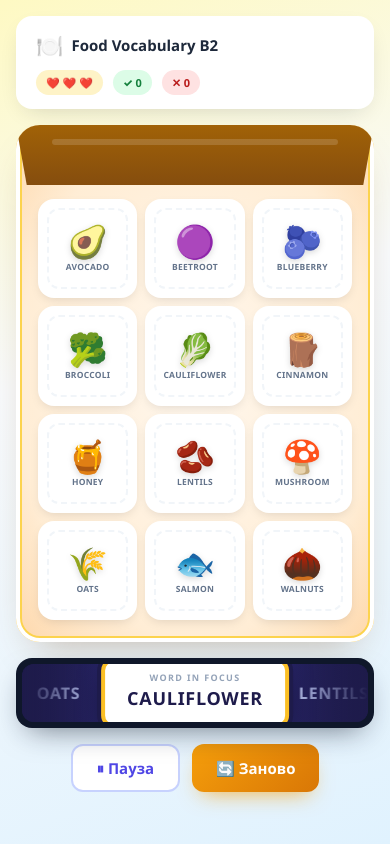
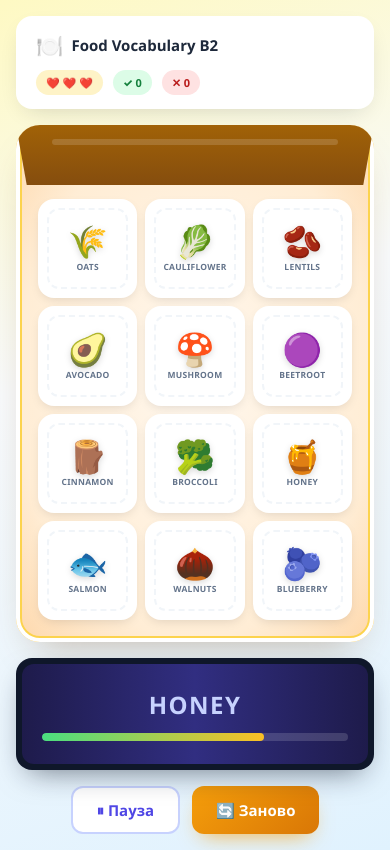
Before and after one commit to youarealoneyep-alt/catcatcat, a plain HTML site: page index.html in a window 390 px wide. Both pictures are taken after a click on the button "Начать игру 🚀". Drawn offline with Linux system fonts and the light colour scheme.

Commit message:
Update index.html

```diff
--- a/index.html
+++ b/index.html
@@ -3,7 +3,7 @@
 <head>
 <meta charset="UTF-8">
 <meta name="viewport" content="width=device-width, initial-scale=1.0">
-<title>Food Vocabulary B2 — Speed Tap</title>
+<title>Food Vocabulary B2 — Speed Tap (10 сек)</title>
 <style>
   :root{
     --ink:#1e293b; --muted:#64748b; --line:#e2e8f0;
@@ -107,89 +107,45 @@
     color:var(--red);font-weight:900;
   }
   .plate.disabled{cursor:default;opacity:.55}
-  .plate.hint{
-    animation:hintPulse 1s infinite;
-    border-color:#fbbf24;
-  }
   @keyframes pop{0%{transform:scale(1)}50%{transform:scale(1.08)}100%{transform:scale(1)}}
   @keyframes shake{0%,100%{transform:translateX(0)}20%{transform:translateX(-6px)}40%{transform:translateX(6px)}60%{transform:translateX(-4px)}80%{transform:translateX(4px)}}
-  @keyframes hintPulse{
-    0%,100%{box-shadow:0 4px 12px -4px rgba(0,0,0,.15)}
-    50%{box-shadow:0 0 0 6px rgba(251,191,36,.35)}
-  }
 
-  /* Ticker */
+  /* Ticker / Word Display */
   .ticker-wrap{
     position:relative;
     background:#0f172a;
     border-radius:16px;
     padding:6px;
     box-shadow:0 12px 30px -12px rgba(15,23,42,.6);
-    overflow:hidden;
+    margin-bottom:14px;
   }
   .ticker{
     background:linear-gradient(90deg,#1e1b4b,#312e81,#1e1b4b);
     border-radius:12px;
-    padding:18px 0;
+    padding:16px 20px;
     position:relative;
-    overflow:hidden;
+    display:flex;flex-direction:column;align-items:center;justify-content:center;
+    min-height:100px;
   }
-  .ticker::before,.ticker::after{
-    content:"";position:absolute;top:0;bottom:0;width:80px;z-index:3;pointer-events:none;
+  .word-display{
+    font-size:clamp(24px,5vw,36px);font-weight:900;letter-spacing:.06em;
+    color:#c7d2fe;text-transform:uppercase;text-align:center;
+    transition:color .2s, transform .2s;
   }
-  .ticker::before{left:0;background:linear-gradient(90deg,#1e1b4b,transparent)}
-  .ticker::after{right:0;background:linear-gradient(270deg,#1e1b4b,transparent)}
-  .ticker-track{
-    display:flex;gap:0;
-    animation:scroll 30s linear infinite;
-    will-change:transform;
+  .word-display.ok{color:#4ade80;transform:scale(1.05)}
+  .word-display.err{color:#f87171;animation:shake .35s ease}
+
+  /* 10-second progress bar */
+  .time-bar-track{
+    width:100%;height:8px;background:rgba(255,255,255,.15);
+    border-radius:99px;margin-top:12px;overflow:hidden;
   }
-  .ticker-track.paused{animation-play-state:paused}
-  .ticker-item{
-    flex:0 0 auto;
-    padding:0 40px;
-    font-size:22px;font-weight:900;letter-spacing:.05em;
-    color:#c7d2fe;
-    white-space:nowrap;
-    text-transform:uppercase;
-    position:relative;
+  .time-bar-fill{
+    height:100%;width:100%;border-radius:99px;
+    background:linear-gradient(90deg,#4ade80,#fbbf24);
+    transition:width 0.05s linear, background 0.3s;
   }
-  .ticker-item::after{
-    content:"•";position:absolute;right:0;top:50%;transform:translateY(-50%);
-    color:#4f46e5;font-size:14px;
-  }
-  .ticker-item:last-child::after{display:none}
-  @keyframes scroll{
-    0%{transform:translateX(0)}
-    100%{transform:translateX(-50%)}
-  }
-
-  /* Center focus window */
-  .focus-window{
-    position:absolute;left:50%;top:50%;transform:translate(-50%,-50%);
-    z-index:5;
-    background:#fff;
-    border:4px solid #fbbf24;
-    border-radius:12px;
-    padding:8px 22px;
-    box-shadow:0 0 0 4px #1e1b4b, 0 12px 30px -8px rgba(0,0,0,.6);
-    min-width:180px;text-align:center;
-    pointer-events:none;
-  }
-  .focus-window .fw-label{
-    font-size:9px;font-weight:800;letter-spacing:.15em;color:#94a3b8;text-transform:uppercase;
-    margin-bottom:2px;
-  }
-  .focus-window .fw-word{
-    font-size:24px;font-weight:900;color:#1e1b4b;
-    text-transform:uppercase;letter-spacing:.04em;
-    min-height:30px;
-    transition:color .2s;
-  }
-  .focus-window.ok{border-color:var(--green);animation:pop .3s ease}
-  .focus-window.ok .fw-word{color:var(--green)}
-  .focus-window.err{border-color:var(--red);animation:shake .35s ease}
-  .focus-window.err .fw-word{color:var(--red)}
+  .time-bar-fill.danger{background:linear-gradient(90deg,#f87171,#dc2626)}
 
   /* Controls */
   .controls{
@@ -219,9 +175,9 @@
   .modal{
     background:#fff;border-radius:24px;padding:32px;max-width:480px;width:100%;
     text-align:center;box-shadow:0 30px 60px -20px rgba(0,0,0,.5);
-    animation:pop .4s cubic-bezier(.34,1.56,.64,1);
+    animation:modalPop .4s cubic-bezier(.34,1.56,.64,1);
   }
-  @keyframes pop{from{transform:scale(.9)}to{transform:scale(1)}}
+  @keyframes modalPop{from{transform:scale(.9)}to{transform:scale(1)}}
   .modal h2{font-size:26px;margin-bottom:10px}
   .modal .modal-emoji{font-size:64px;line-height:1;margin-bottom:12px}
   .modal p{color:var(--muted);font-size:15px;margin-bottom:18px;line-height:1.55}
@@ -257,8 +213,7 @@
     .grid{grid-template-columns:repeat(3,1fr);gap:8px}
     .plate .emoji{font-size:32px}
     .plate .label{font-size:8.5px}
-    .ticker-item{font-size:16px;padding:0 24px}
-    .focus-window .fw-word{font-size:18px}
+    .word-display{font-size:24px}
     .top h1{font-size:15px}
     .stat{font-size:11px;padding:5px 10px}
   }
@@ -268,7 +223,7 @@
 
 <div class="wrap">
 
-  <!-- TOP BAR (visible during game) -->
+  <!-- TOP BAR -->
   <div class="top" id="topBar" style="display:none">
     <h1><span>🍽️</span> Food Vocabulary B2</h1>
     <div class="stats">
@@ -282,12 +237,12 @@
   <div class="start-card" id="startScreen">
     <div class="big-emoji">🥑</div>
     <h2>Speed Tap: Food Vocabulary</h2>
-    <p>На столе разложены продукты. Внизу по экрану бегут английские слова уровня B2. В центре бегущей строки — <b>окно фокуса</b>. Когда нужное слово оказывается в окне, успей кликнуть по продукту на столе!</p>
+    <p>На столе разложены продукты. В центре экрана по очереди появляются английские слова уровня B2. На каждое слово даётся <b>10 секунд</b>. Успей кликнуть по правильному продукту, пока не вышло время!</p>
     <div class="rules">
       <b>Правила:</b><br>
-      ✅ Клик по правильному продукту в момент, когда слово в окне — <b>+1 очко</b>.<br>
-      ❌ Ошибка или промах — <b>−1 жизнь</b> (всего 3).<br>
-      🎯 Можно кликать по продукту заранее, но очко засчитывается только если слово в фокусе.
+      ✅ Клик по правильному продукту — <b>+1 очко</b>.<br>
+      ❌ Ошибка или истечение 10 секунд — <b>−1 жизнь</b> (всего 3).<br>
+      ⏱ Полоска под словом показывает оставшееся время.
     </div>
     <div class="word-list">
       <span>avocado</span><span>beetroot</span><span>blueberry</span><span>broccoli</span>
@@ -303,12 +258,12 @@
     <div class="grid" id="grid"></div>
   </div>
 
+  <!-- WORD DISPLAY -->
   <div class="ticker-wrap hidden" id="tickerWrap">
     <div class="ticker">
-      <div class="ticker-track" id="tickerTrack"></div>
-      <div class="focus-window" id="focusWindow">
-        <div class="fw-label">Word in focus</div>
-        <div class="fw-word" id="fwWord">—</div>
+      <div class="word-display" id="wordDisplay">—</div>
+      <div class="time-bar-track">
+        <div class="time-bar-fill" id="timeBar"></div>
       </div>
     </div>
   </div>
@@ -345,7 +300,12 @@ const FOODS = [
 ];
 
 /* =========================================================
-   СОСТОЯНИЕ ИГРЫ
+   НАСТРОЙКИ ИГРЫ
+   ========================================================= */
+const WORD_TIME_MS = 10000; // 10 секунд на слово
+
+/* =========================================================
+   СОСТОЯНИЕ
    ========================================================= */
 const game = {
   active: false,
@@ -353,14 +313,11 @@ const game = {
   score: 0,
   misses: 0,
   lives: 3,
-  currentWord: null,
+  currentWordId: null,
+  currentWordObj: null,
   wordStartTime: 0,
-  tickerWordOrder: [],
-  tickerCycleStart: 0,
-  tickerElement: null,
   rafId: null,
-  lastWord: null,
-  cycleDuration: 26000, // мс на полный круг (12 слов)
+  shuffleQueue: [],
   handledThisWord: false
 };
 
@@ -381,21 +338,24 @@ function startGame(){
   game.score = 0;
   game.misses = 0;
   game.lives = 3;
-  game.lastWord = null;
+  game.shuffleQueue = [];
+  game.handledThisWord = false;
+
   updateStats();
-
   buildGrid();
-  buildTicker();
-  requestAnimationFrame(tickerLoop);
+  nextWord();
+  game.rafId = requestAnimationFrame(gameLoop);
 }
 
 /* =========================================================
-   СТОЛ С ПРОДУКТАМИ
+   СТОЛ
    ========================================================= */
 function buildGrid(){
   const grid = $('grid');
   grid.innerHTML = '';
-  FOODS.forEach(f => {
+  // Перемешиваем продукты на столе каждый раз
+  const shuffled = [...FOODS].sort(() => Math.random() - 0.5);
+  shuffled.forEach(f => {
     const plate = document.createElement('div');
     plate.className = 'plate';
     plate.dataset.id = f.id;
@@ -409,122 +369,114 @@ function buildGrid(){
 }
 
 /* =========================================================
-   БЕГУЩАЯ СТРОКА
+   СЛЕДУЮЩЕЕ СЛОВО
    ========================================================= */
-function buildTicker(){
-  const track = $('tickerTrack');
-  // Создаём последовательность: 12 слов × 2 (для бесшовного цикла) + перемешиваем
-  const shuffled = [...FOODS].sort(() => Math.random() - 0.5);
-  game.tickerWordOrder = shuffled.map(f => f.id);
-  // Дублируем для плавного скролла
-  const seq = [...shuffled, ...shuffled];
-  track.innerHTML = seq.map(f => `<div class="ticker-item" data-id="${f.id}">${f.word}</div>`).join('');
-  // Стартуем анимацию заново
-  track.style.animation = 'none';
-  track.offsetHeight; // reflow
-  track.style.animation = 'scroll ' + (game.cycleDuration * 2 / 1000) + 's linear infinite';
-  game.tickerCycleStart = performance.now();
+function nextWord(){
+  // Если очередь пуста — перемешиваем заново
+  if(game.shuffleQueue.length === 0){
+    game.shuffleQueue = [...FOODS].sort(() => Math.random() - 0.5);
+  }
+  const next = game.shuffleQueue.pop();
+
+  game.currentWordId = next.id;
+  game.currentWordObj = next;
+  game.wordStartTime = performance.now();
+  game.handledThisWord = false;
+
+  const display = $('wordDisplay');
+  display.textContent = next.word;
+  display.classList.remove('ok', 'err');
+
+  const bar = $('timeBar');
+  bar.style.width = '100%';
+  bar.classList.remove('danger');
 }
 
 /* =========================================================
-   ГЛАВНЫЙ ЦИКЛ — определяет, какое слово в фокусе
+   ИГРОВОЙ ЦИКЛ (таймер и полоска)
    ========================================================= */
-function tickerLoop(now){
-  if(!game.active){ return; }
-  if(!game.paused){
-    const track = $('tickerTrack');
-    const fw = $('focusWindow');
-    const fwWord = $('fwWord');
-    const focusRect = fw.getBoundingClientRect();
-    const centerX = focusRect.left + focusRect.width / 2;
-    const centerY = focusRect.top + focusRect.height / 2;
+function gameLoop(now){
+  if(!game.active) return;
 
-    // Находим элемент, который ближе всего к центру окна
-    let closest = null;
-    let closestDist = Infinity;
-    track.querySelectorAll('.ticker-item').forEach(item => {
-      const r = item.getBoundingClientRect();
-      const itemCenter = r.left + r.width / 2;
-      const dist = Math.abs(itemCenter - centerX);
-      // Проверяем, что элемент реально в области окна (по вертикали)
-      if(r.top <= centerY && r.bottom >= centerY && dist < closestDist){
-        closestDist = dist;
-        closest = item;
-      }
-    });
+  if(!game.paused && game.currentWordId){
+    const elapsed = now - game.wordStartTime;
+    const remaining = Math.max(0, WORD_TIME_MS - elapsed);
+    const pct = (remaining / WORD_TIME_MS) * 100;
 
-    // Если ближайший элемент находится в пределах окна фокуса
-    if(closest && closestDist < focusRect.width / 2 + 20){
-      const id = closest.dataset.id;
-      if(id !== game.currentWord){
-        // Новое слово вошло в фокус
-        game.currentWord = id;
-        game.handledThisWord = false;
-        fwWord.textContent = closest.textContent;
-        fw.classList.remove('ok','err');
-      }
-    } else if(game.currentWord){
-      // Слово вышло из фокуса без клика
-      if(!game.handledThisWord){
-        onMiss('Слово ушло из фокуса: ' + game.currentWord);
-      }
-      game.currentWord = null;
-      fwWord.textContent = '—';
+    const bar = $('timeBar');
+    bar.style.width = pct + '%';
+
+    if(remaining <= 3000){
+      bar.classList.add('danger');
+    }
+
+    // Если время вышло, а клика не было
+    if(remaining <= 0 && !game.handledThisWord){
+      handleTimeout();
     }
   }
-  game.rafId = requestAnimationFrame(tickerLoop);
+  game.rafId = requestAnimationFrame(gameLoop);
 }
 
 /* =========================================================
    КЛИК ПО ПРОДУКТУ
    ========================================================= */
 function onPlateClick(id, plate){
-  if(!game.active || game.paused) return;
-  if(!game.currentWord) return;
-  if(game.handledThisWord) return;
+  if(!game.active || game.paused || game.handledThisWord) return;
 
-  const isCorrect = (id === game.currentWord);
-  const fw = $('focusWindow');
+  const isCorrect = (id === game.currentWordId);
+  const display = $('wordDisplay');
 
   if(isCorrect){
     game.score++;
     game.handledThisWord = true;
     plate.classList.add('correct');
-    fw.classList.add('ok');
+    display.classList.add('ok');
+    updateStats();
+
+    // Небольшая задержка перед следующим словом
     setTimeout(() => {
       plate.classList.remove('correct');
-      fw.classList.remove('ok');
-    }, 500);
-    updateStats();
-    // Продолжаем бег — слово считается обработанным, новое слово активируется автоматически
+      if(game.active) nextWord();
+    }, 400);
   } else {
-    game.handledThisWord = true;
     game.misses++;
     game.lives--;
+    game.handledThisWord = true;
     plate.classList.add('wrong');
-    fw.classList.add('err');
+    display.classList.add('err');
+    updateStats();
+
     setTimeout(() => {
       plate.classList.remove('wrong');
-      fw.classList.remove('err');
+      if(game.lives <= 0){
+        endGame();
+      } else if(game.active) {
+        nextWord();
+      }
     }, 500);
-    updateStats();
-    if(game.lives <= 0){
-      setTimeout(() => endGame('lives'), 600);
-    }
   }
 }
 
 /* =========================================================
-   ПРОМАХ (слово ушло без клика)
+   ТАЙМАУТ (10 секунд истекли)
    ========================================================= */
-function onMiss(reason){
-  if(!game.active || game.paused) return;
+function handleTimeout(){
   game.misses++;
   game.lives--;
+  game.handledThisWord = true;
+
+  const display = $('wordDisplay');
+  display.classList.add('err');
   updateStats();
-  if(game.lives <= 0){
-    endGame('lives');
-  }
+
+  setTimeout(() => {
+    if(game.lives <= 0){
+      endGame();
+    } else if(game.active) {
+      nextWord();
+    }
+  }, 500);
 }
 
 /* =========================================================
@@ -544,13 +496,17 @@ function togglePause(){
   if(!game.active) return;
   game.paused = !game.paused;
   const btn = $('pauseBtn');
-  const track = $('tickerTrack');
   if(game.paused){
     btn.textContent = '▶ Продолжить';
-    track.style.animationPlayState = 'paused';
+    // Замораживаем таймер, запоминая, сколько прошло
+    game.pausedAt = performance.now();
   } else {
     btn.textContent = '⏸ Пауза';
-    track.style.animationPlayState = 'running';
+    // Сдвигаем время старта, чтобы компенсировать паузу
+    if(game.pausedAt){
+      game.wordStartTime += (performance.now() - game.pausedAt);
+      game.pausedAt = null;
+    }
   }
 }
 
@@ -566,12 +522,13 @@ function resetGame(){
   $('gameArea').classList.add('hidden');
   $('tickerWrap').classList.add('hidden');
   $('controls').classList.add('hidden');
+  $('pauseBtn').textContent = '⏸ Пауза';
 }
 
 /* =========================================================
    КОНЕЦ ИГРЫ
    ========================================================= */
-function endGame(reason){
+function endGame(){
   game.active = false;
   if(game.rafId) cancelAnimationFrame(game.rafId);
 
@@ -610,13 +567,6 @@ function endGame(reason){
   `;
   $('modalOverlay').classList.add('show');
 }
-
-/* =========================================================
-   ЗАПУСК
-   ========================================================= */
-window.addEventListener('load', () => {
-  // Ничего не запускаем автоматически — ждём кнопку
-});
 </script>
 </body>
 </html>
```
